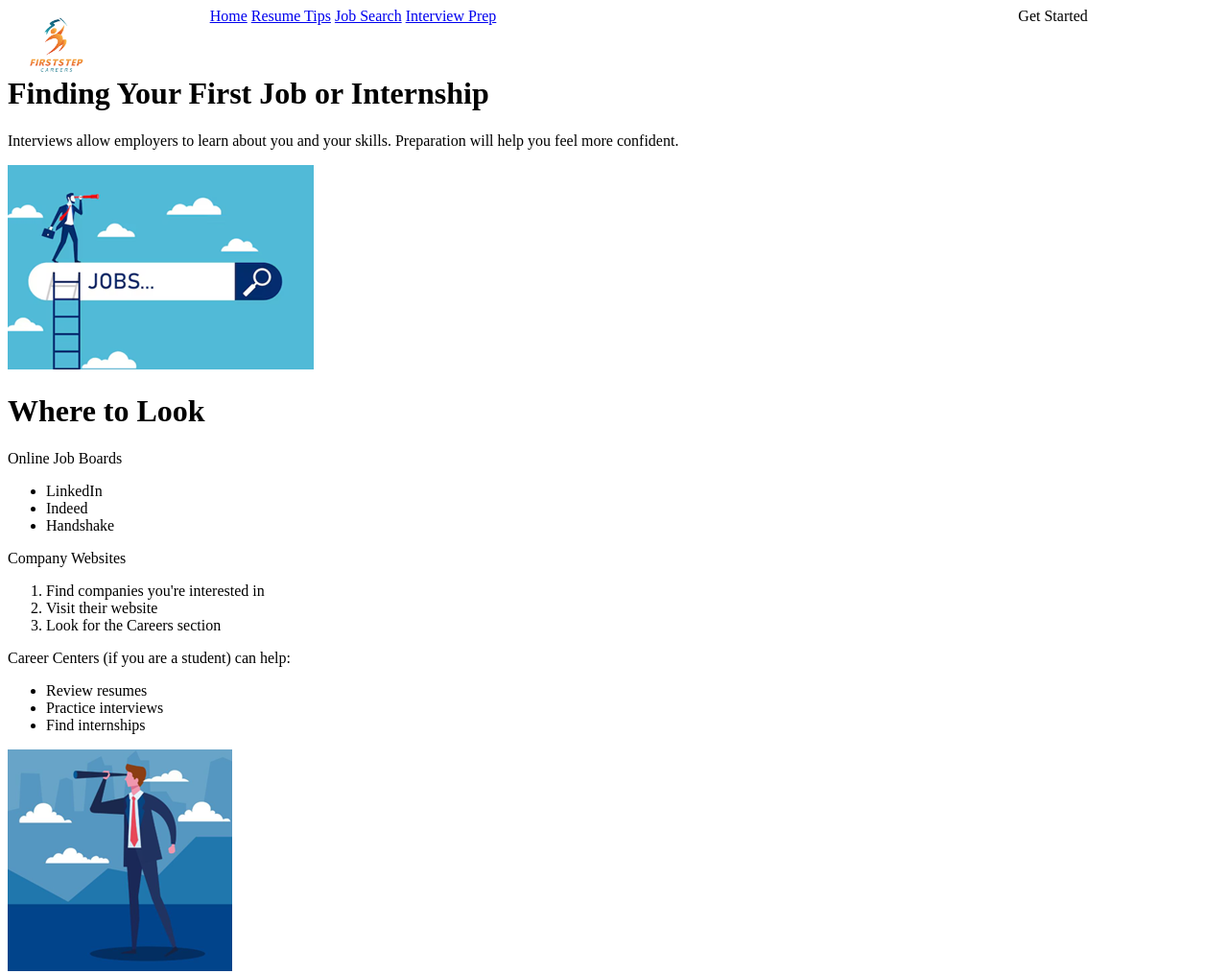
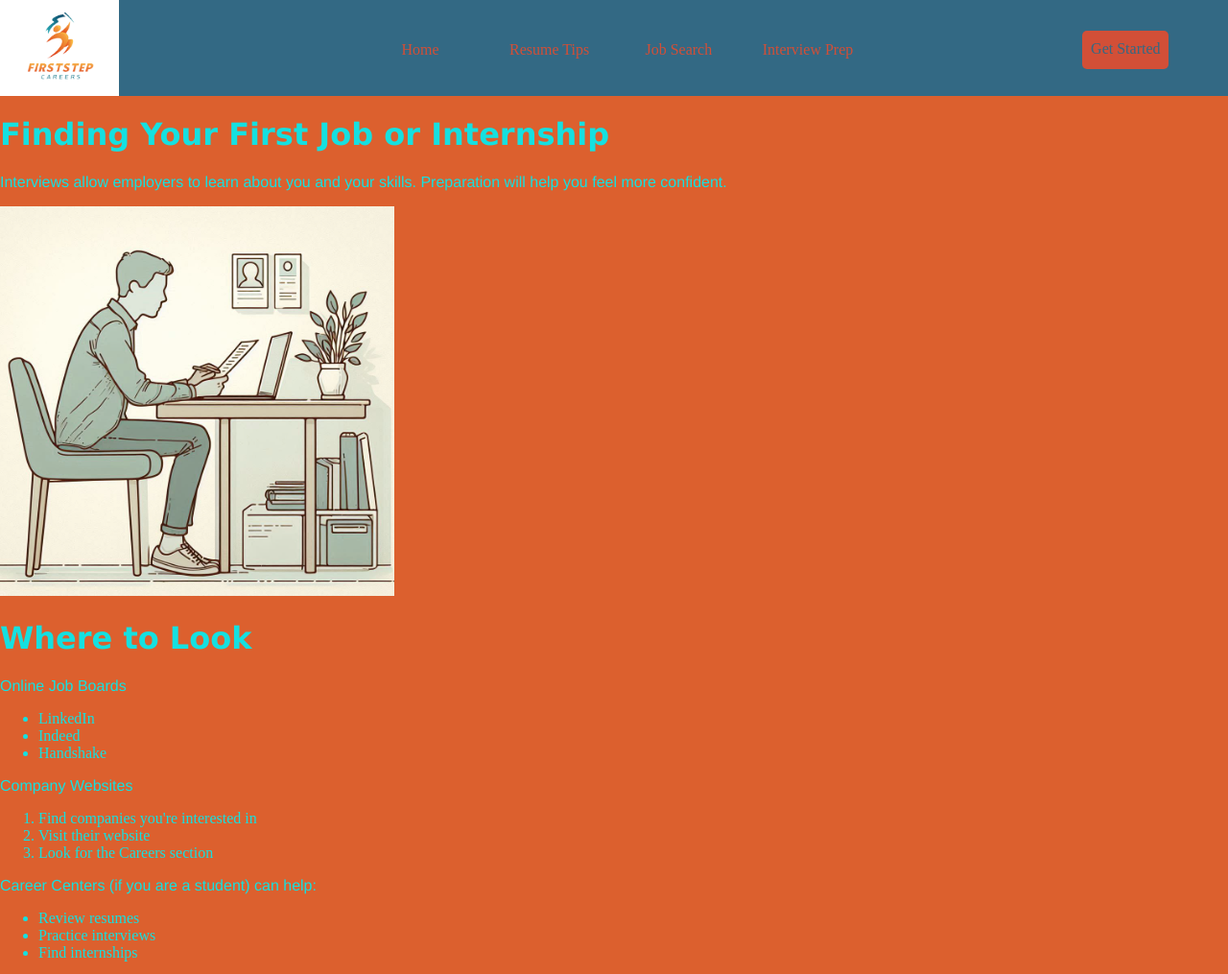
Before and after one commit to GoldBracken/WDD130_Project_Brackney, a plain HTML site: page docs/search.html in a window 1280 px wide. Shown: the top 1015 px of the page at 96% size. Drawn offline with Linux system fonts and the light colour scheme.

Commit message:
Version 0.21
Started adding CSS as well as redoing some of the HTML

```diff
--- a/docs/search.html
+++ b/docs/search.html
@@ -11,7 +11,7 @@
         <a href="index.html">
             <img class="logo_img" src="/docs/images/FirstStepLogo.png" alt="Logo">
         </a>
-        <div>
+        <div class="nav-text">
             <a href="index.html">Home</a>
             <a href="resume.html">Resume Tips</a>
             <a href="search.html">Job Search</a>
@@ -22,7 +22,7 @@
     <div id="search-top">
         <h1>Finding Your First Job or Internship</h1>
         <p>Interviews allow employers to learn about you and your skills. Preparation will help you feel more confident.</p>
-        <img src="/docs/images/Searchjob.png">
+        <img src="/docs/images/finding-job-hero.png">
     </div>
     <div id="search-middle">
         <div id="search-box">
@@ -46,7 +46,7 @@
                 <li>Find internships</li>
             </ul>
         </div>
-        <img src="/docs/images/morejobsearch.png">
+        <img src="/docs/images/where-to-look-img.png">
     </div>
     <div id="search-bottom">
         <h3>Tips for Applying</h3>
@@ -58,7 +58,7 @@
         <p>Follow all application instructions</p>
         <img src="">
         <p>Keep track of applicatons</p>
-        <img src="/docs/images/pathsearch.png">
+        <img src="/docs/images/job-tips.png">
     </div>
     <footer>
         <div>
--- a/docs/styles/style.css
+++ b/docs/styles/style.css
@@ -1,17 +1,42 @@
+/*
+Colors
+#DC602E #15E0E0 #D24F37 #336984
+*/
+
 body {
-    background-color: white;
+    background-color: #DC602E;
+    color: #15E0E0;
+    margin: 0;
+}
+
+h1, h2, h3, h4 {
+    font-family: Verdana, Geneva, "Times New Roman";
+}
+
+p {
+    font-family: Helvetica, Times, Arial;
+}
+
+a {
+    text-decoration: none;
+    color: #D24F37;
 }
 
 nav {
     display: grid;
     grid-template-columns: 1fr 4fr 1fr;
-    height: 50px;
+    height: 100px;
     margin-bottom: 10px;
+    background-color: #336984;
+    color: #D24F37;
 }
 
 footer {
     display: grid;
     grid-template-columns: 1fr 3fr 1fr;
+    background-color: #336984;
+    color: #D24F37;
+    padding: 10px;
 }
 
 .footer_subtext {
@@ -24,5 +49,33 @@ footer {
 }
 
 .logo_img {
-    width:100px;
+    height:100px;
 }
+
+.nav-text {
+    text-align: center;
+    display: grid;
+    grid-template-columns: 1fr 1fr 1fr 1fr;
+    margin: auto;
+    gap: 40px;
+}
+
+.nav_button {
+    background-color: #D24F37;
+    color: #336984;
+    height: 30px;
+    width: 90px;
+    text-align: center;
+    margin: auto;
+    padding-top: 10px;
+    padding-bottom: -15px;
+    border-radius: 5px;
+}
+
+.nav_foot {
+    text-align: center;
+    display: grid;
+    grid-template-columns: 1fr 1fr 1fr 1fr;
+    margin: auto;
+    gap: 40px;
+}
```
Also changed, not shown: docs/index.html (+1 -1 lines), docs/interview.html (+4 -4 lines), docs/resume.html (+1 -1 lines), 1 other file.
